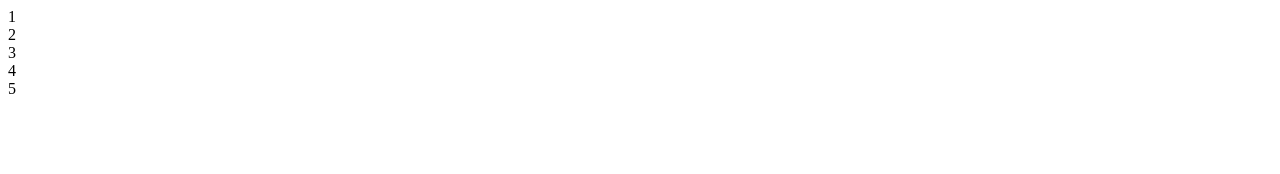
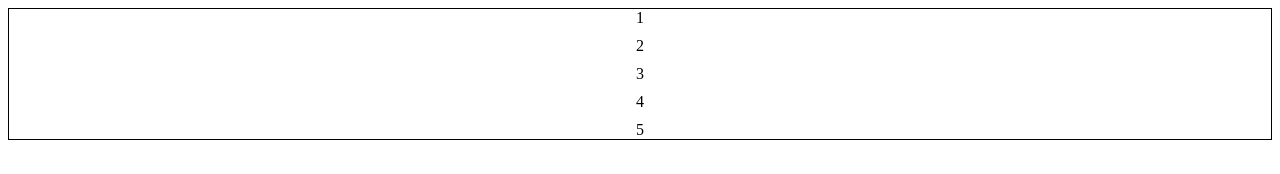
Before and after one commit to santiamaya0311/proyecto.sa, a plain HTML site: page san.html in a window 1280 px wide. Drawn offline with Linux system fonts and the light colour scheme.

Commit message:
FACEBOOK

```diff
--- a/san.css
+++ b/san.css
@@ -1,4 +1,12 @@
 .san{
+
+    border: solid 1px black;
+    display: flex;
+    gap: 10px;
+    flex-wrap: wrap;
+    flex-direction: column;
+    justify-content: center;
+    align-content: center;
 
 }
 
@@ -13,4 +21,12 @@
 
 
 
+    text-align: center;
+
+
+
+
+
+
+
 }
```
